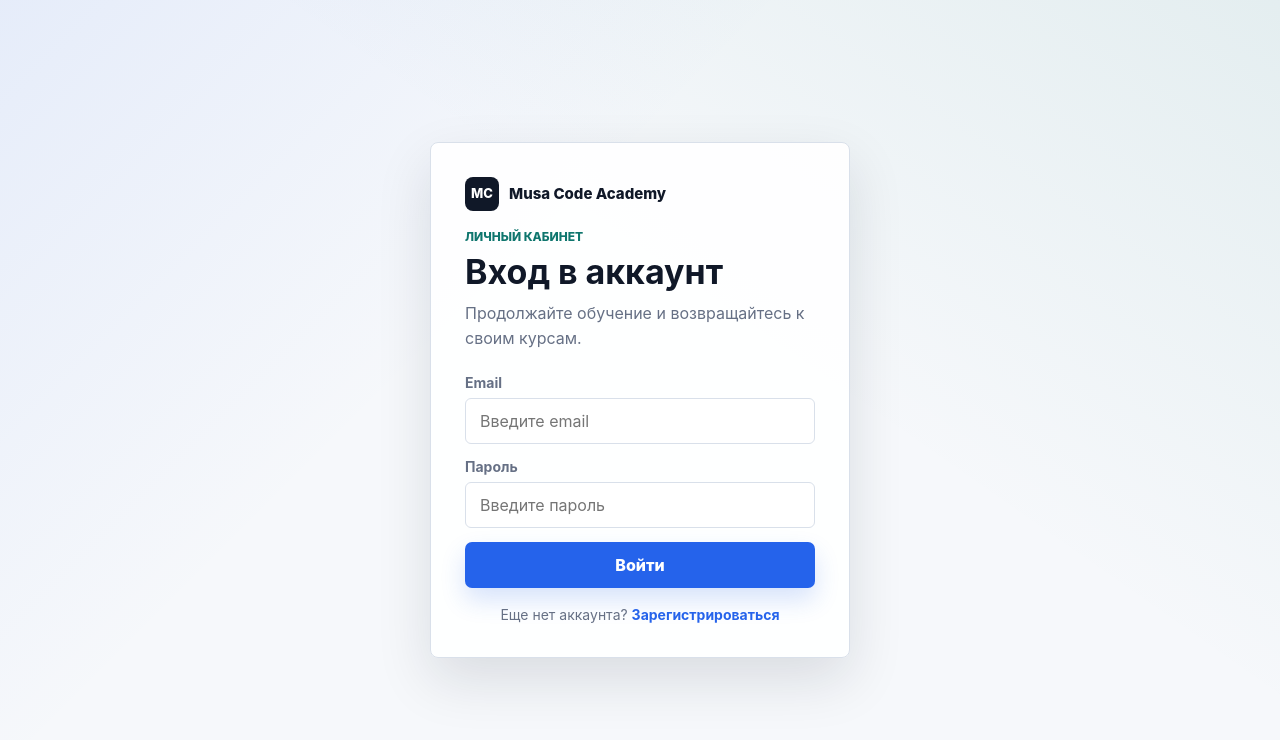
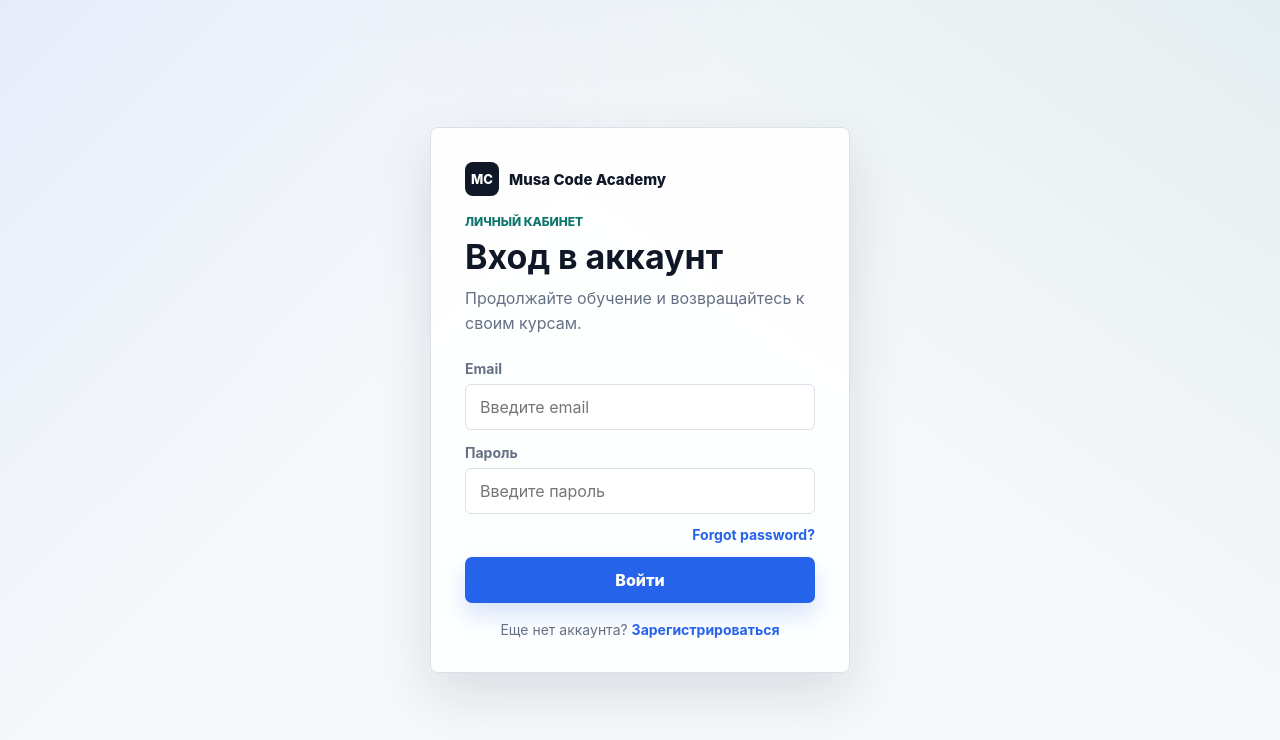
Before and after one commit to gitmskhl/MusaCodeAcademy, a FastAPI app: page /login in a window 1280 px wide. Shown: the top 740 px of the page. Run offline with FastAPI, Linux system fonts and the light colour scheme; parts of the project's set-up code (start-up, migrations or seed data) failed here and were passed over.

Commit message:
Add link forgot password

```diff
--- a/app/api/routers/pages.py
+++ b/app/api/routers/pages.py
@@ -185,3 +185,13 @@ async def section_lessons_page(
             "section_id": section_id,
         },
     )
+
+
+@router.get('/forgot-password', response_class=HTMLResponse, include_in_schema=False)
+async def get_forgot_password_page(
+    request: Request
+):
+    return templates.TemplateResponse(
+        request,
+        "forgot-password.html"
+    )
--- a/app/static/css/login.css
+++ b/app/static/css/login.css
@@ -201,6 +201,12 @@ button:disabled {
     text-align: center;
 }
 
+.forgot-password-link {
+    margin: -2px 0 0;
+    font-size: 14px;
+    text-align: right;
+}
+
 @media (max-width: 520px) {
     .page {
         padding: 12px;
--- a/app/templates/login.html
+++ b/app/templates/login.html
@@ -32,6 +32,10 @@
                     <input id="password" type="password" name="password" placeholder="Введите пароль" autocomplete="current-password" required>
                 </div>
 
+                <p class="forgot-password-link">
+                    <a href="/forgot-password">Forgot password?</a>
+                </p>
+
                 <button type="submit">Войти</button>
             </form>
 
```
